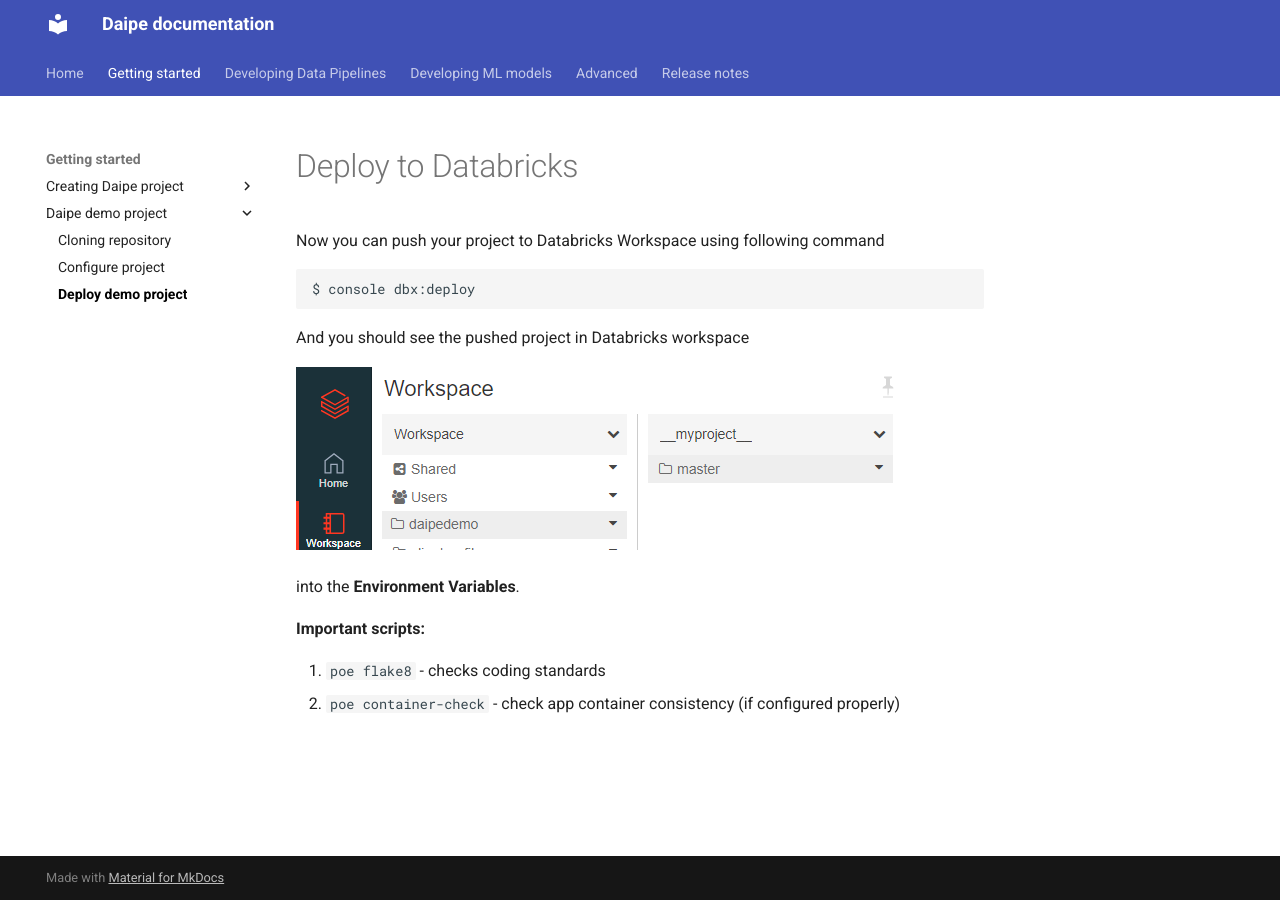
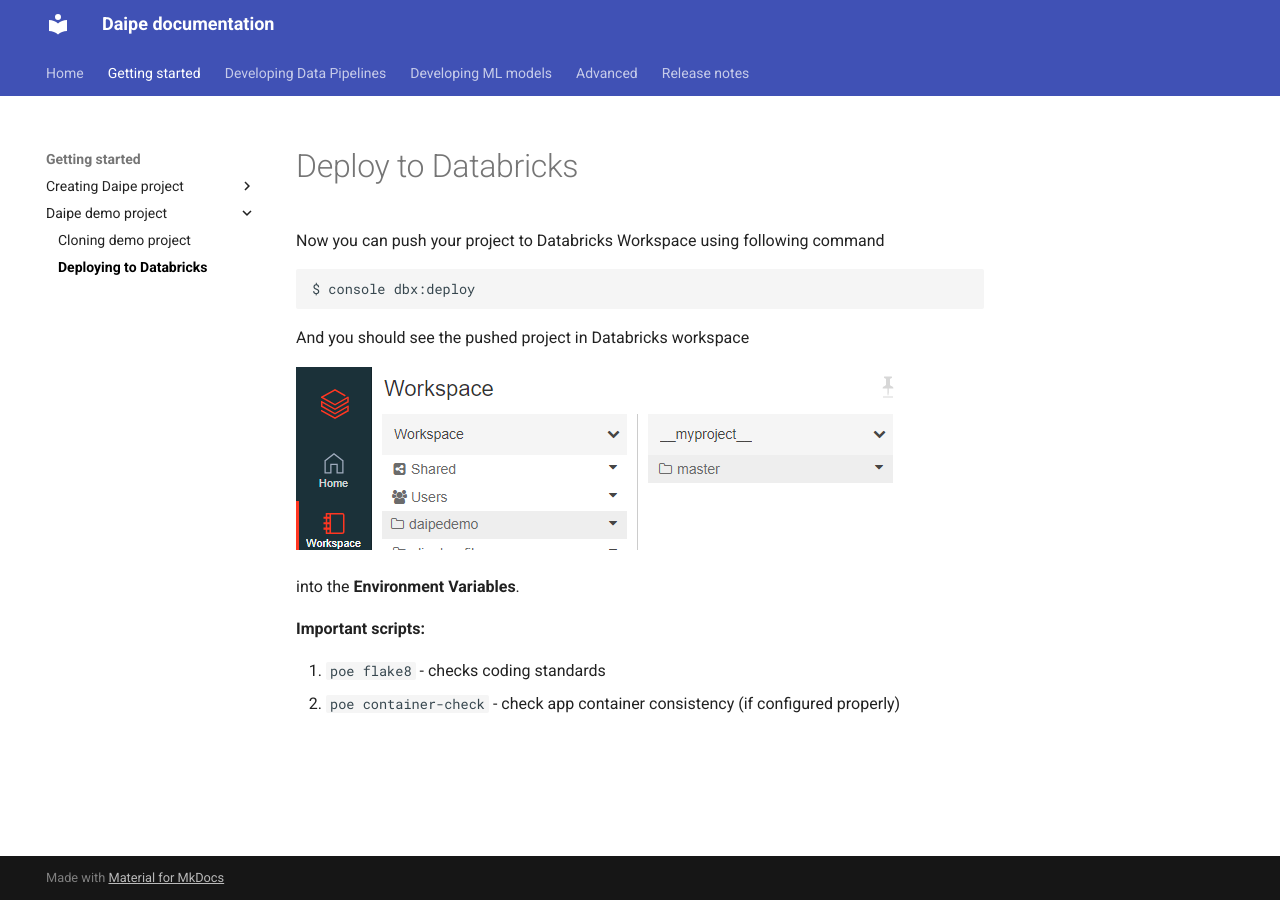
Before and after one commit to daipe-ai/platform-docs, an MkDocs documentation site: the page built from docs/deploy-demo-project.md, in a window 1280 px wide. Built offline with MkDocs 1.6.1 and Material for MkDocs 9.7.7, drawn with Linux system fonts in a browser that asks for light colours.

Commit message:
Change nav

```diff
--- a/mkdocs.yml
+++ b/mkdocs.yml
@@ -30,9 +30,8 @@
       - Connection setup: workspace-cluster-connection-setup.md
       - Setting datalake storage path: datalake-storage-path.md
     - Daipe demo project:
-      - Cloning repository: clone-demo-project.md
-      - Configure project: configure-demo-project.md
-      - Deploy demo project: deploy-demo-project.md
+      - Cloning demo project: clone-demo-project.md
+      - Deploying to Databricks: deploy-demo-project.md
   - Developing Data Pipelines:
     - Overview:
       - Datalake structure: datalake-structure.md
```
